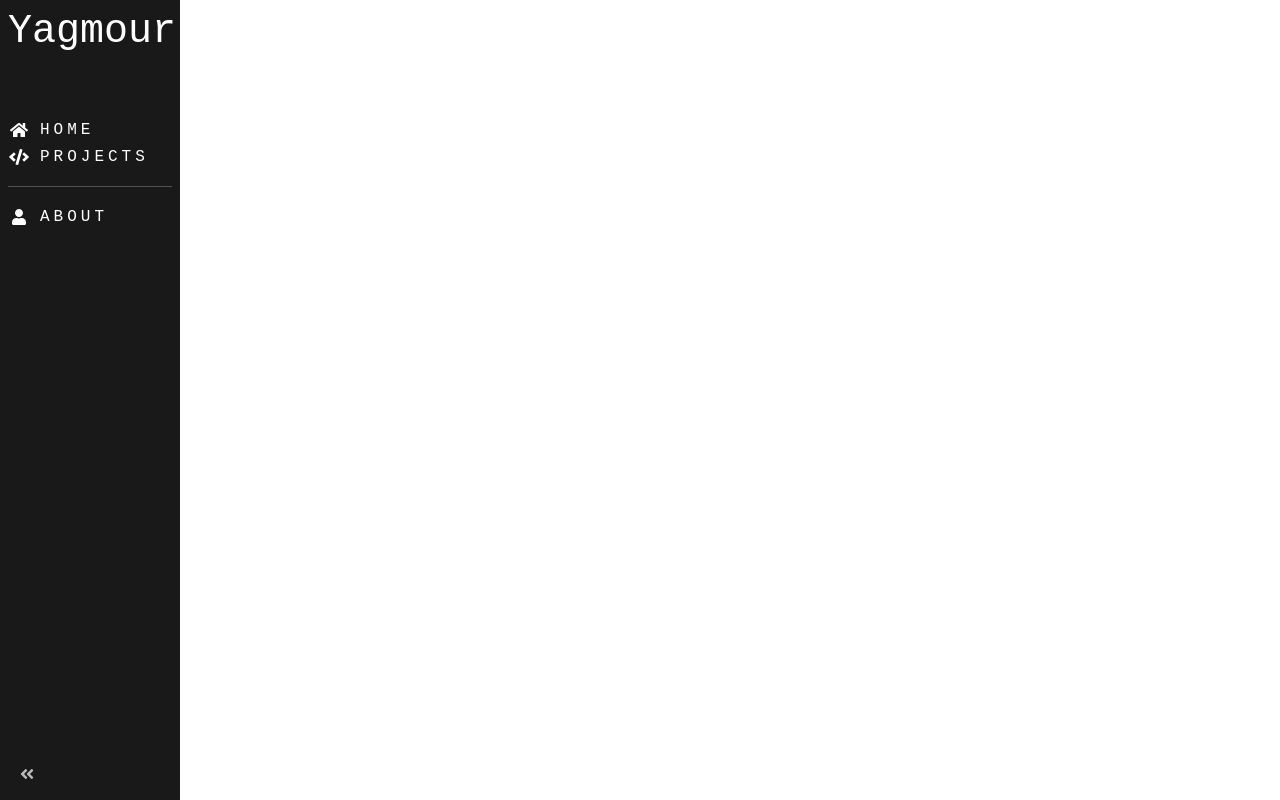
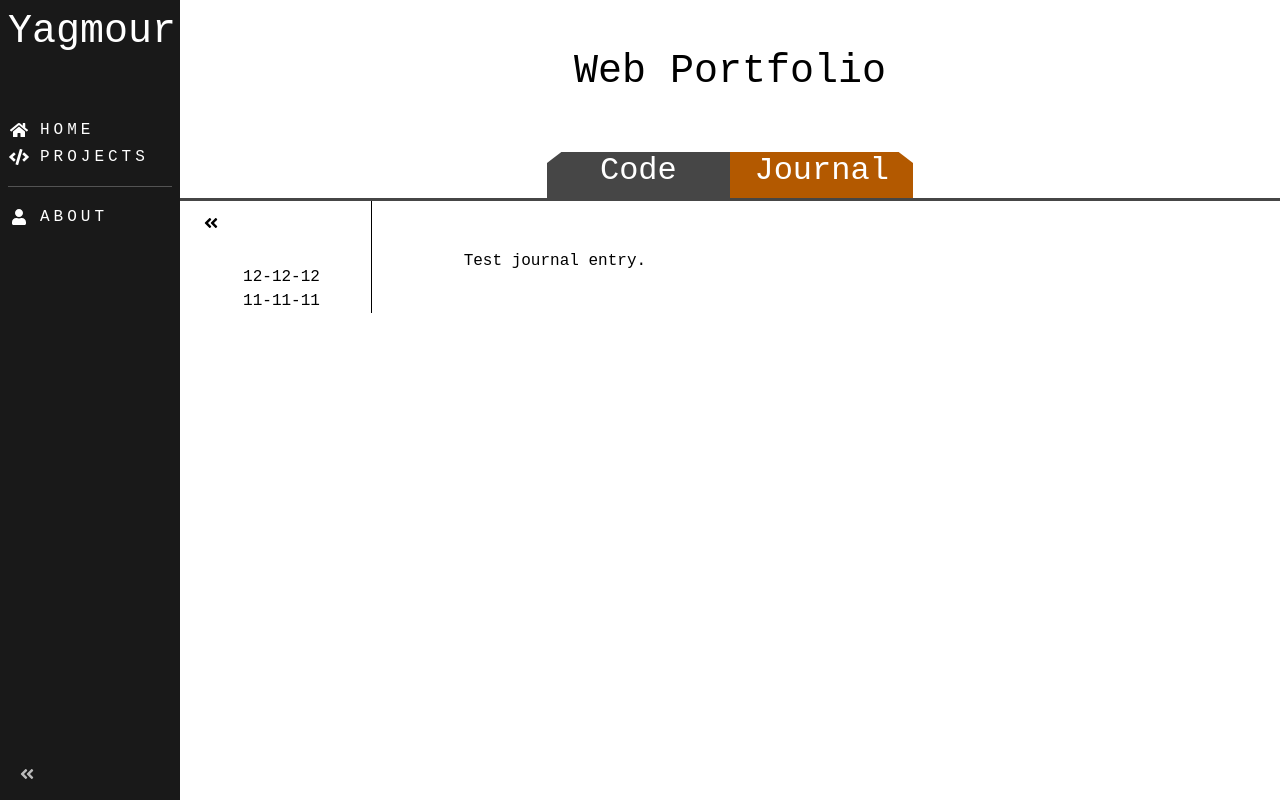
Before and after one commit to m-yag/web-portfolio, a Vue app: page /web-portfolio/journal/test in a window 1280 px wide. Built offline with nearby package versions, Linux system fonts and the light colour scheme; what particles.vue3 would draw is missing.

Commit message:
Add journal entry sidebar & setup journal view.

```diff
--- /dev/null
+++ b/src/components/jsidebar/JSidebar.vue
@@ -0,0 +1,57 @@
+<template>
+  <div class="sidebar" :style="{ width: sidebarWidth }">
+
+    <span
+      class="collapse-icon mb-3"
+      :class="{ 'rotate-180': collapsed }"
+      @click="toggleSidebar"
+    >
+      <i class="fas fa-angle-double-left" />
+    </span>
+
+    <div v-for="link in links" :key="link.entry">
+      <JSidebarLink :to="link.path">{{link.entry}}</JSidebarLink>
+    </div>
+  </div>
+</template>
+
+<script>
+import JSidebarLink from './JSidebarLink'
+import { collapsed, toggleSidebar, sidebarWidth } from './state'
+
+export default {
+  props: ['links'],
+  components: { JSidebarLink },
+  setup() {
+    if(window.matchMedia("(min-width: 960px)").matches) {
+      collapsed.value = false
+    } else {
+      collapsed.value = true
+    }
+    return { collapsed, toggleSidebar, sidebarWidth }
+  }
+}
+</script>
+
+<style scoped>
+.sidebar {
+  color: black;
+
+  border-right: 1px solid;
+
+  display: flex;
+  flex-direction: column;
+}
+
+.collapse-icon {
+  position: relative;
+  bottom: 0;
+  padding: 0.75em;
+
+  color: black;
+}
+
+.rotate-180 {
+  transform: rotate(180deg);
+}
+</style>
--- /dev/null
+++ b/src/components/jsidebar/JSidebarLink.vue
@@ -0,0 +1,36 @@
+<template>
+  <router-link :to="to" class="link link-bottom justify-content-center" :class="{ active: isActive }">
+    <slot />
+  </router-link>
+</template>
+
+<script>
+import { computed } from 'vue'
+import { useRoute } from 'vue-router'
+import { collapsed } from './state'
+
+export default {
+  props: {
+    to: { type: String, required: true },
+    icon: { type: String, required: false }
+  },
+  setup(props) {
+    const route = useRoute()
+    const isActive = computed(() => route.path === props.to)
+    return { isActive, collapsed }
+  }
+}
+</script>
+
+<style scoped>
+.link {
+  display: flex;
+  align-items: center;
+  position: relative;
+
+  cursor: pointer;
+
+  color: black;
+  text-decoration: none;
+}
+</style>
--- /dev/null
+++ b/src/components/jsidebar/state.js
@@ -0,0 +1,10 @@
+import { ref, computed } from 'vue'
+
+export const collapsed = ref(false)
+export const toggleSidebar = () => (collapsed.value = !collapsed.value)
+
+export const SIDEBAR_WIDTH = 180
+export const SIDEBAR_WIDTH_COLLAPSED = 38
+export const sidebarWidth = computed(
+  () => `${collapsed.value ? SIDEBAR_WIDTH_COLLAPSED : SIDEBAR_WIDTH}px`
+)
--- a/src/views/web-portfolio/Journal.vue
+++ b/src/views/web-portfolio/Journal.vue
@@ -1,9 +1,62 @@
 <template>
-  <div class="container mt-5">
-      <p>Not yet available. Working on it!</p>
+  <div class="container">
+    <div class="row">
+      <div class="col-1">
+        <JSidebar :links="[
+          {entry: '12-12-12', path: '/web-portfolio/journal/test'},
+          {entry: '11-11-11', path: '#'}
+        ]"/>
+      </div>
+      <div class="col mt-5">
+        <div :style="{'margin-left': sidebarWidth}" style="float: left">
+          <router-view/>
+        </div>
+      </div>
+    </div>
   </div>
 </template>
 
 <script>
-export default {}
+import JSidebar from '@/components/jsidebar/JSidebar'
+import {sidebarWidth} from '@/components/jsidebar/state'
+
+export default {
+  components: {JSidebar},
+  setup() {
+    return {sidebarWidth, JSidebar}
+  }
+}
 </script>
+
+<style scoped>
+
+.nav {
+  float: left;
+  z-index: 1;
+  padding: 1em;
+
+  display: flex;
+  flex-direction: column;
+
+  position: relative;
+  border-right: solid 1px;
+}
+
+.test {
+  position: absolute;
+  margin-top: 110px;
+}
+
+/* DO NOT ERASE (styling to be used for 'current' route status) */
+/*.nav {        // change to status
+  float: left;
+  position: fixed;
+  z-index: 1;
+  padding: 0.5em;
+
+  transition: 0.3s ease;
+
+  display: flex;
+  flex-direction: column;
+}*/
+</style>
--- /dev/null
+++ b/src/views/web-portfolio/journal/Test.vue
@@ -0,0 +1,7 @@
+<template v-slot:entry>
+    <p>Test journal entry.</p>
+</template>
+
+<script>
+export default {}
+</script>
```
Also changed, not shown: src/router/index.js (+7 -1 lines).
